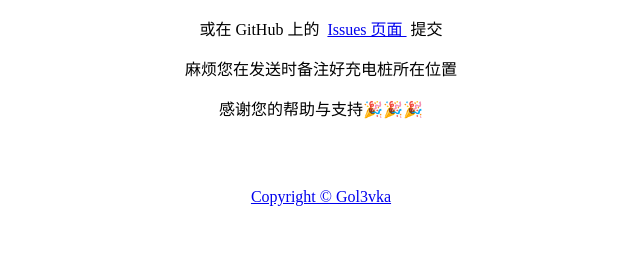
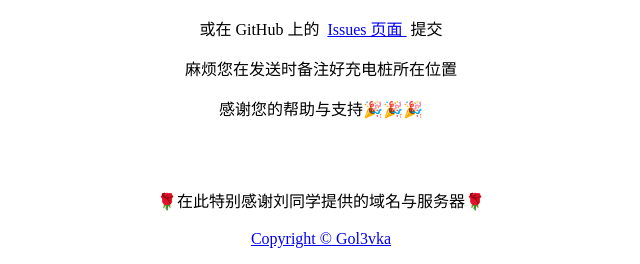
Before and after one commit to Golevka2001/Where-Are-Available-Chargers, a Flask app: template templates/index.html in a window 1280 px wide. Shown: the part 806-1070 px from the top of the page, without its empty margins (319-959 px from the left). Before the commit the page ends 1012 px from the top, so only its background shows below. Run offline with Flask 2, Linux system fonts and the light colour scheme; the template is opened without the code that fills it, so the values that code supplies are empty.

Commit message:
Fix | fix web page

```diff
--- a/templates/index.html
+++ b/templates/index.html
@@ -23,12 +23,11 @@
         <br />
         <span class="motor">&#x1F6F5;</span>
     </p>
+
     <hr />
 
     <h2 align="center">查询结果</h2>
-
     <p align="center" class="text">充电桩序号排序方法为从北向南、从西向东（即地图上从上到下、从左到右）</p>
-
     <p align="center">
         数据获取时间：{{ last_time }}
         <br />
@@ -93,8 +92,13 @@
     <p align="center">麻烦您在发送时备注好充电桩所在位置</p>
     <p align="center">感谢您的帮助与支持&#x1F389;&#x1F389;&#x1F389;</p>
 
-    <br /><br />
+    <br />
+    <br />
+
     <p align="center">
+        &#x1F339;在此特别感谢刘同学提供的域名与服务器&#x1F339;
+        <br />
+        <br />
         <a href="https://github.com/Golevka2001">
             Copyright © Gol3vka
         </a>
```
